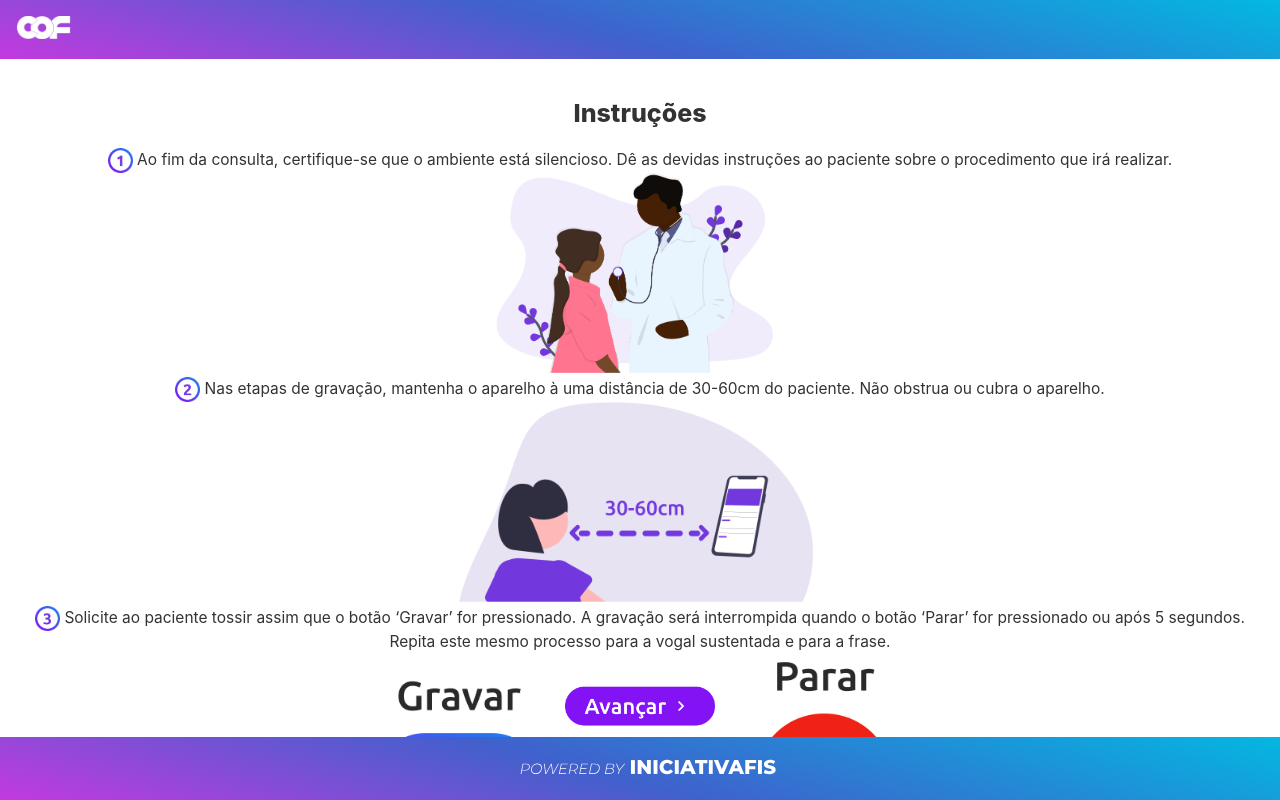
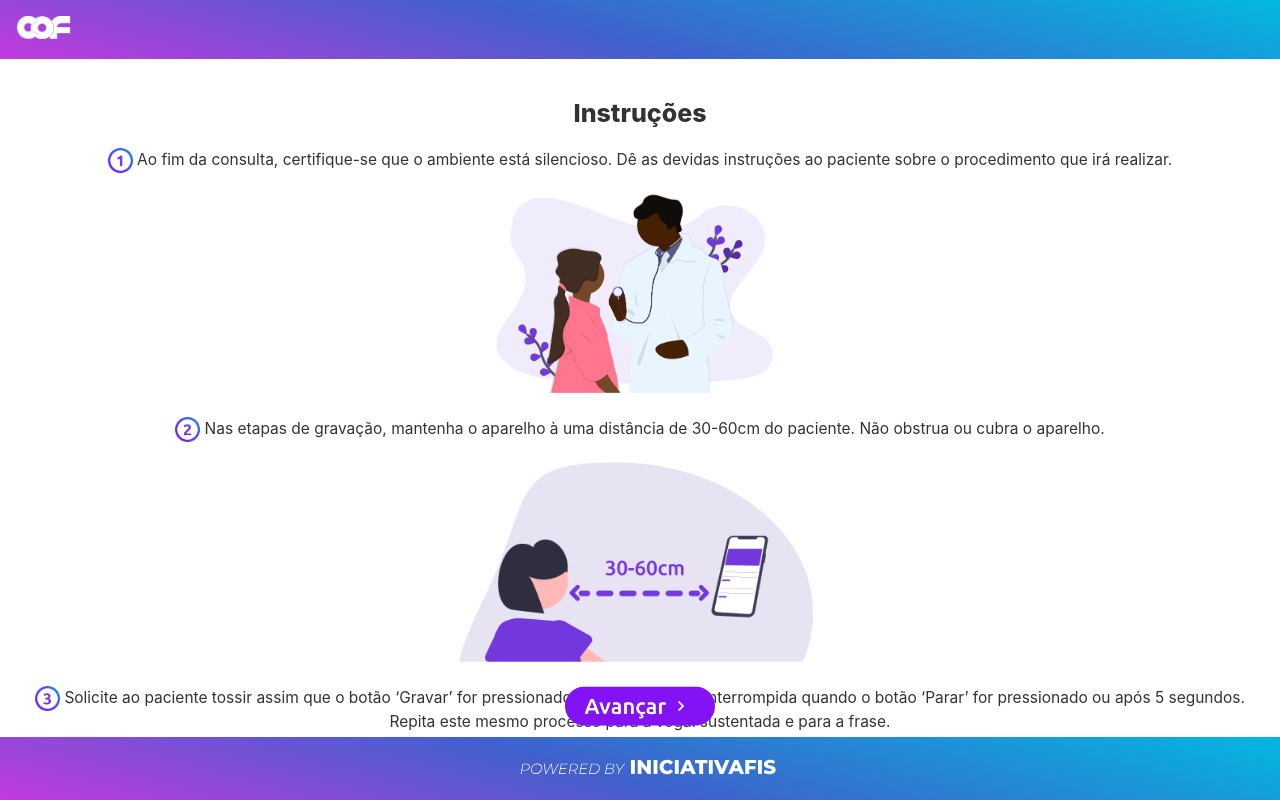
Before and after one commit to iniciativafis/biogatherer, a Svelte app: page / in a window 1280 px wide. Both pictures are taken after a click on the button 645 px from the left and 408 px from the top of the page. Shown: the top 800 px of the page. Built offline with nearby package versions, Linux system fonts and the light colour scheme.

Commit message:
Atualizado em 17jul2023

```diff
--- a/src/Page_2.svelte
+++ b/src/Page_2.svelte
@@ -19,31 +19,40 @@
 <p1>
 	<img style="vertical-align:middle" height=25 src="./img/item_1.png"> Ao fim da consulta, certifique-se que o ambiente está silencioso. Dê as devidas instruções ao paciente sobre o procedimento que irá realizar.
 	<br>
+	<br>
 	<img  height=200 src="./img/fig_1.png">
 	<spacing>-</spacing>
 	<br>
+	<br>
 	<img style="vertical-align:middle" height=25 src="./img/item_2.png"> Nas etapas de gravação, mantenha o aparelho à uma distância de 30-60cm do paciente. Não obstrua ou cubra o aparelho.
+	<br>
 	<br>
 	<img  height=200 src="./img/fig_2.png">
 	<spacing>-</spacing>
 	<br>
+	<br>
 	<img style="vertical-align:middle" height=25 src="./img/item_3.png"> Solicite ao paciente tossir assim que o botão ‘Gravar’ for pressionado. A gravação será interrompida quando o botão ‘Parar’ for pressionado ou após 5 segundos. Repita este mesmo processo para a vogal sustentada e para a frase.
 	<br>
-	<img  height=200 src="./img/fig_23.png">
-	<spacing>-</spacing>
-	<br>
-	<img style="vertical-align:middle" height=25 src="./img/item_4.png"> Preencha o formulário de anamnese com atenção.
 	<br>
 	<img  height=200 src="./img/fig_3.png">
 	<spacing>-</spacing>
 	<br>
+	<br>
+	<img style="vertical-align:middle" height=25 src="./img/item_4.png"> Preencha o formulário de anamnese com atenção.
+	<br>
+	<br>
+	<img  height=200 src="./img/fig_4.png">
+	<spacing>-</spacing>
+	<br>
+	<br>
 	<img style="vertical-align:middle" height=25 src="./img/item_5.png"> Confirme e estará pronto!!
 	<br>
-	<img  height=200 src="./img/fig_4.png">
+	<br>
+	<img  height=200 src="./img/fig_5.png">
+	<br>
 	<br>
 	<img style="vertical-align:middle" height=25 src="./img/item_6.png"> Não deixe de higienizar seu aparelho, evitando o risco de contaminação e transmissão de doenças.
-	<br>
-	<img  height=200 src="./img/fig_5.png">
+
 </p1>
 <br>
 
```
